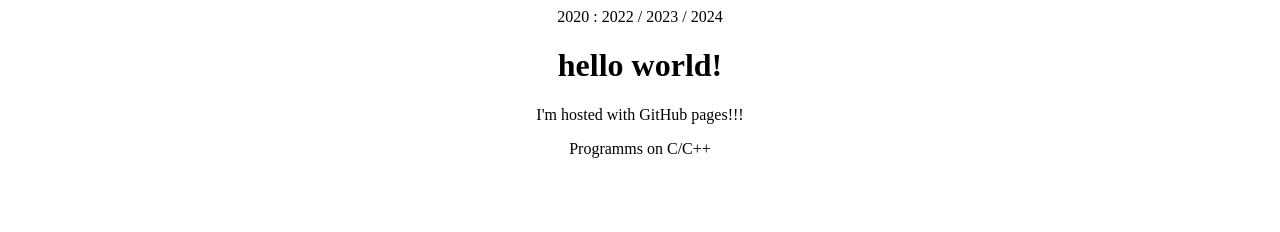
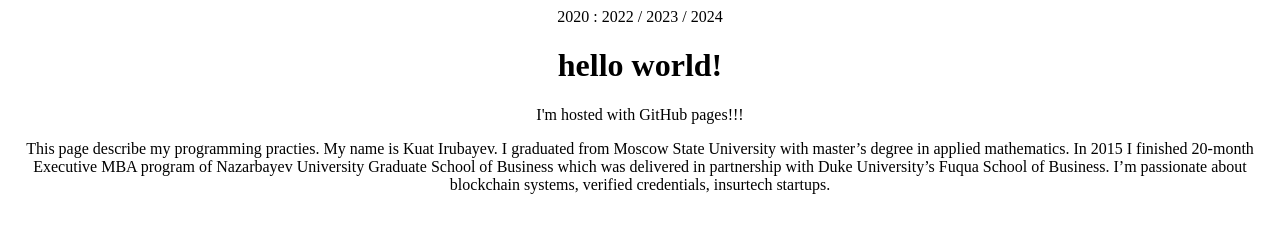
Before and after one commit to irubayev/irubayev, a plain HTML site: page index.html in a window 1280 px wide. Drawn offline with Linux system fonts and the light colour scheme.

Commit message:
added bio to main

```diff
--- a/index.html
+++ b/index.html
@@ -19,7 +19,12 @@
 		<div class="content">
 			<h1> hello world! </h1>
 			<p> I'm hosted with GitHub pages!!! </p>
-			<p> Programms on C/C++ </p>
+			<p> This page describe my programming practies.
+				My name is Kuat Irubayev.
+				I graduated from Moscow State University with master’s degree in applied mathematics.
+				In 2015 I finished 20-month Executive MBA program of Nazarbayev University Graduate School of Business which was delivered in partnership with Duke University’s Fuqua School of Business.
+				I’m passionate about blockchain systems, verified credentials, insurtech startups.
+			</p>
 		</div>
 </body>
 </html>
```
